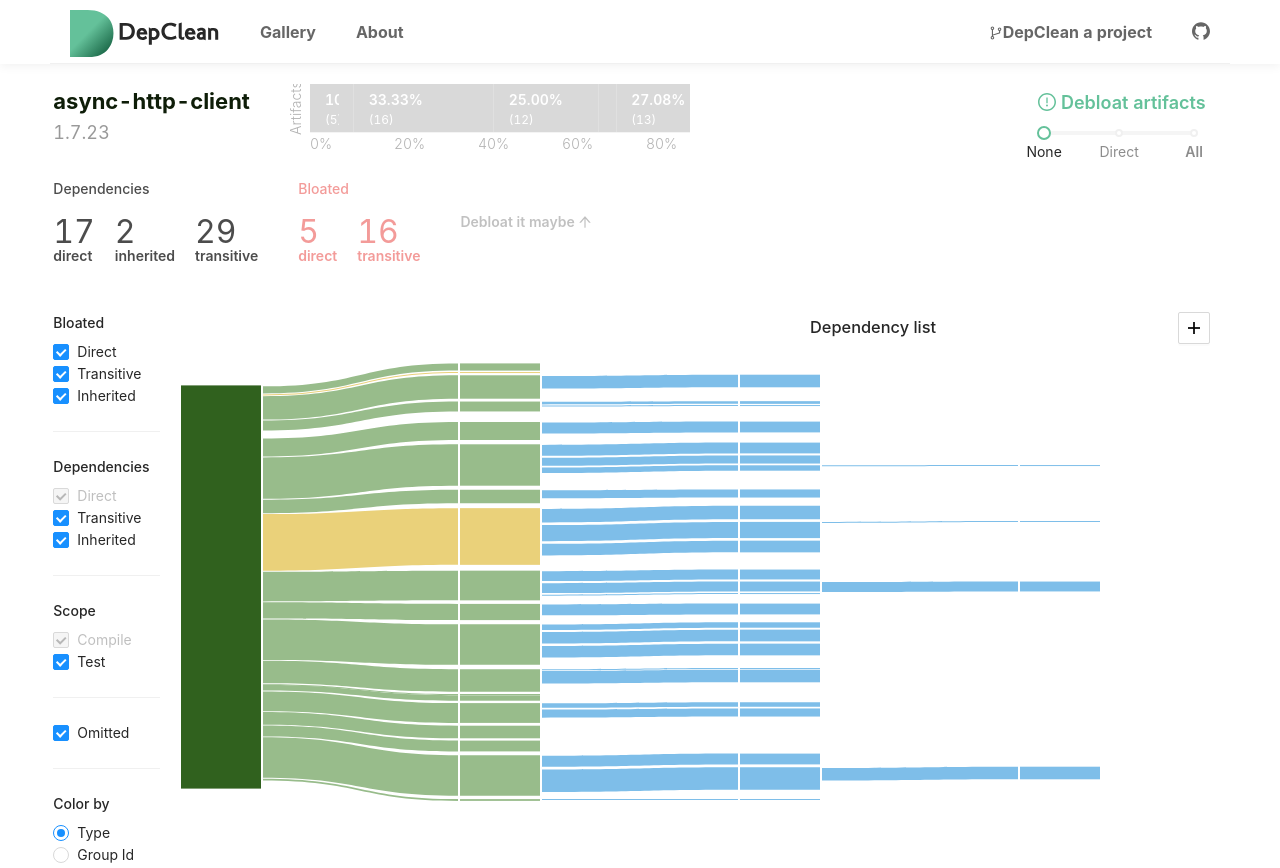
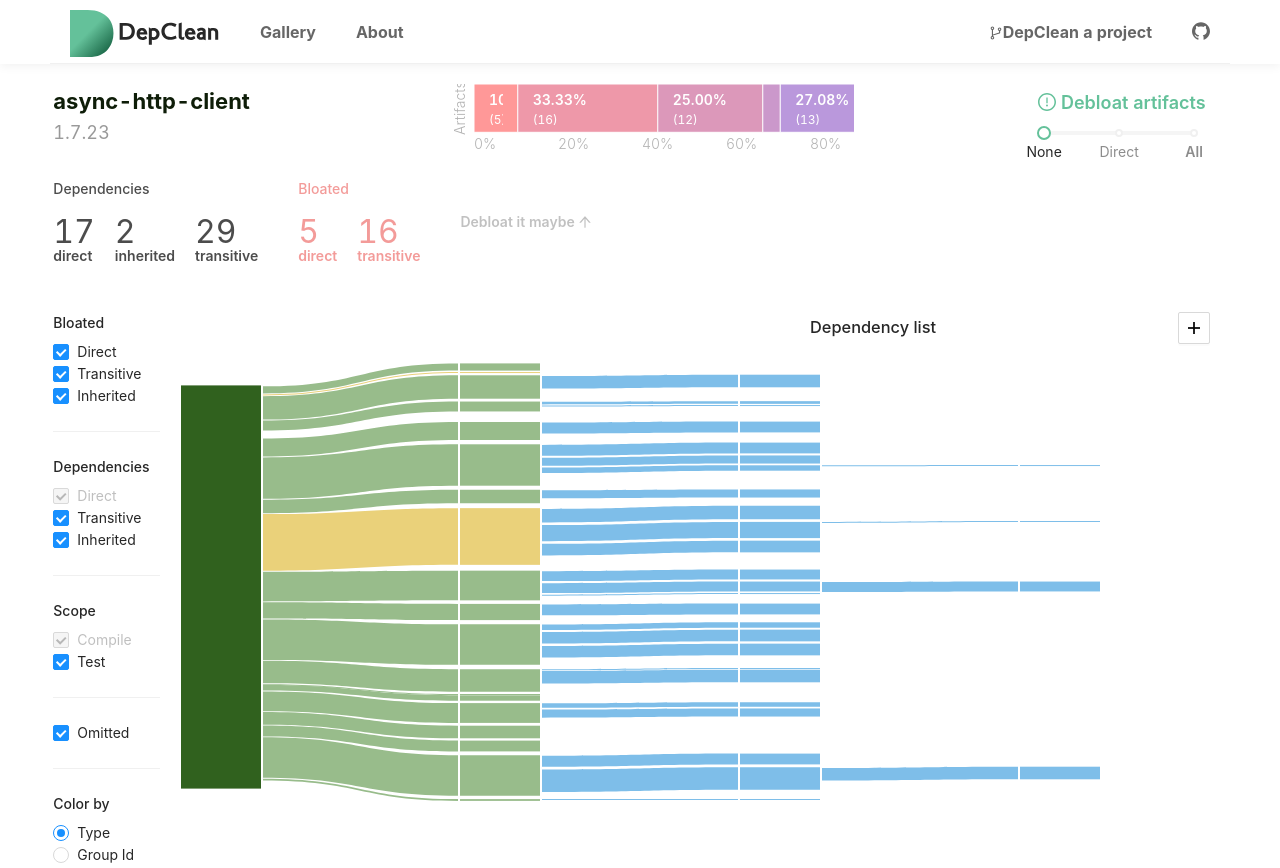
Before and after one commit to ASSERT-KTH/depclean-web, a React (Create React App) app in the folder front-end/: page /result in a window 1280 px wide. Built offline with nearby package versions, Linux system fonts and the light colour scheme.

Commit message:
fix chart size

```diff
--- a/front-end/src/App.css
+++ b/front-end/src/App.css
@@ -566,8 +566,9 @@ line.Axis__line {
   text-anchor:end;
 }
 /* TREE MAP */
-.tree-map rect.square_treemap {
+.square_treemap {
   stroke: white;
+  opacity: 0.4;
 }
 
 .text-message{
--- a/front-end/src/Chart.tsx
+++ b/front-end/src/Chart.tsx
@@ -68,7 +68,7 @@ export const Chart = ({
         .domain([0, chartData.length + 1])
         .interpolator(colorInterpolator);
     const indexAccesor = (d: any) => d.index;
-    const colorAccessor = (d: any) => "#D9D9D9"//color(indexAccesor(d))
+    const colorAccessor = (d: any) => color(indexAccesor(d))
     //LEGEND DATA
     const initialPos = [chartSize + dimensions.marginLeft + 10, dimensions.marginTop]
 
--- a/front-end/src/MainInfo.tsx
+++ b/front-end/src/MainInfo.tsx
@@ -68,7 +68,7 @@ export const MainInfo = () => {
                     </h1>
                     <span className="version-num">{version}</span>
                 </div>
-                <div className="">
+                <div className="pull-left">
                     <Chart
                         nodes={nodesDep}
                         dimensions={dimensions}
```
